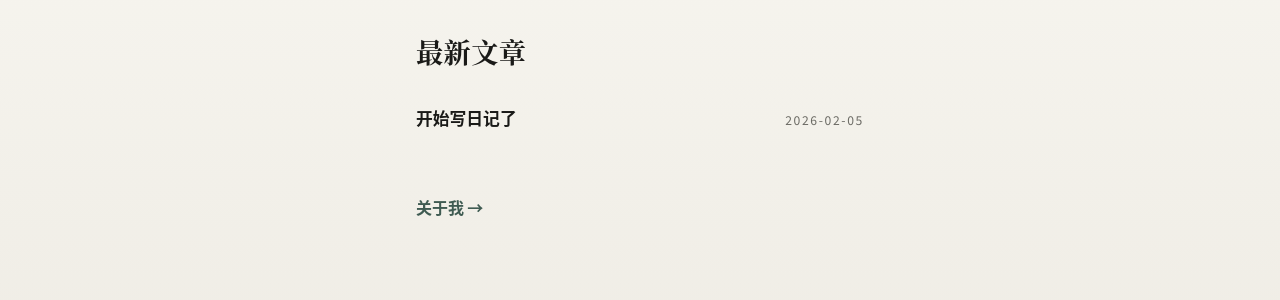
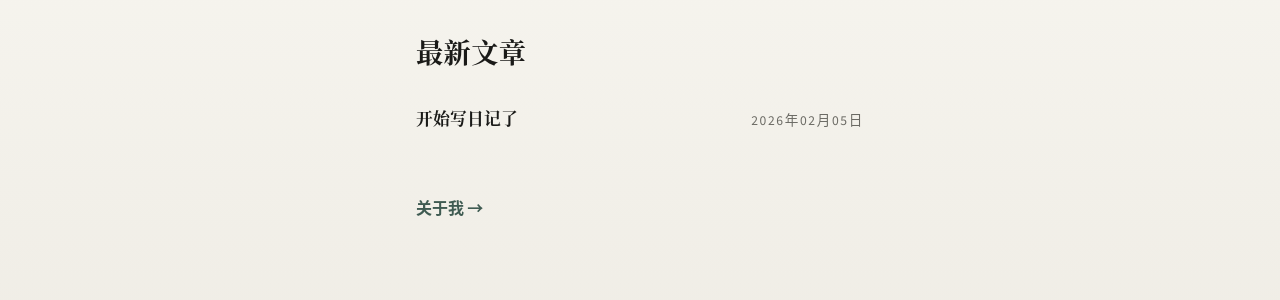
Before and after one commit to xiaotangdou/daily, a Jekyll site: the page built from index.md, in a window 1280 px wide. Shown: the part 353-653 px from the top of the page. Built offline with Jekyll 4.4.1, drawn with Linux system fonts in a browser that asks for light colours.

Commit message:
fix: align homepage and article styles

```diff
--- a/_layouts/default.html
+++ b/_layouts/default.html
@@ -135,6 +135,8 @@
     .post-title {
       font-size: 1.05em;
       color: var(--ink);
+      font-family: "EB Garamond", "Noto Serif CJK SC", "Songti SC", serif;
+      letter-spacing: 0.2px;
     }
     .post-date {
       color: var(--muted);
--- a/index.md
+++ b/index.md
@@ -18,7 +18,7 @@ title: 首页
   {% for post in site.posts %}
   <div class="post-row">
     <a class="post-title" href="{{ post.url | relative_url }}">{{ post.title }}</a>
-    <div class="post-date">{{ post.date | date: "%Y-%m-%d" }}</div>
+    <div class="post-date">{{ post.date | date: "%Y年%m月%d日" }}</div>
   </div>
   {% endfor %}
 </div>
```
